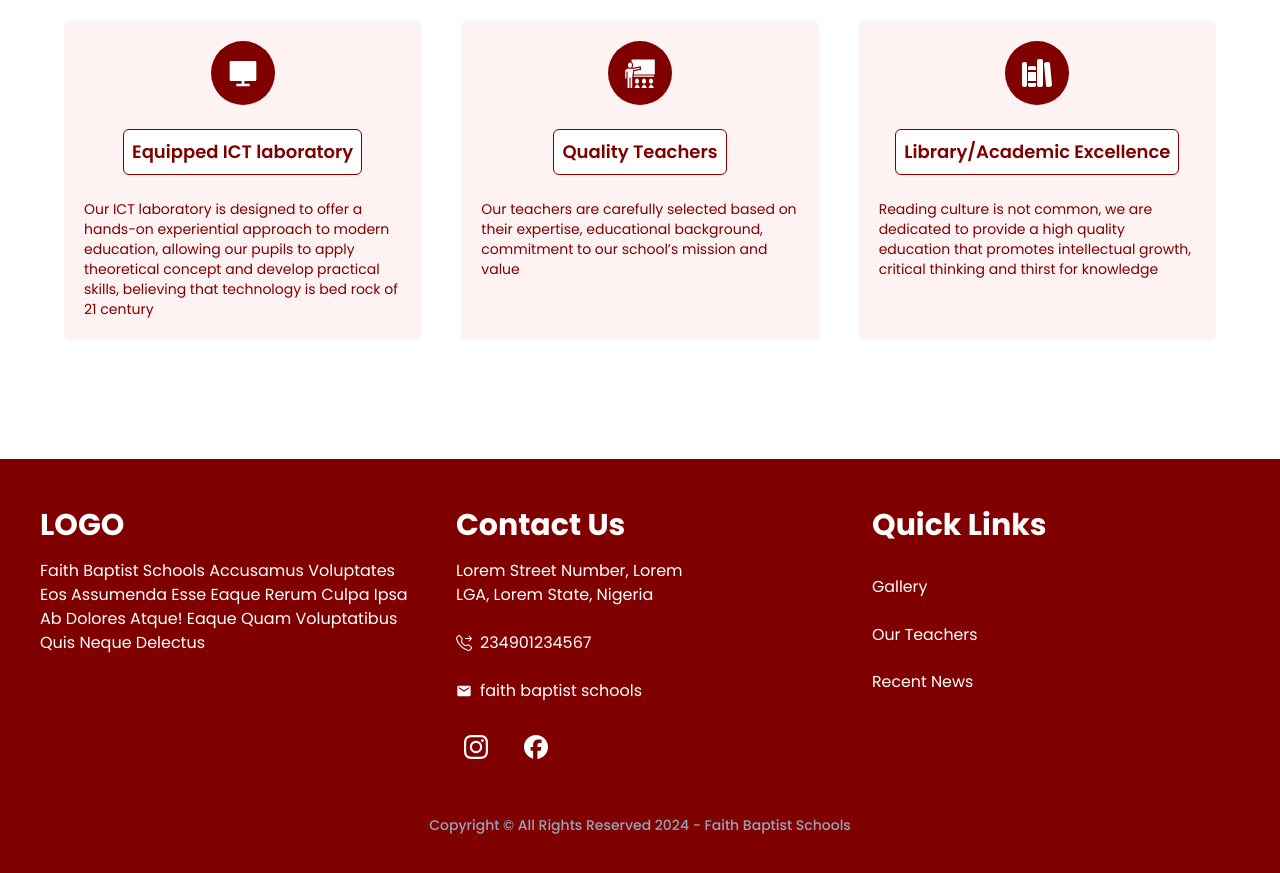
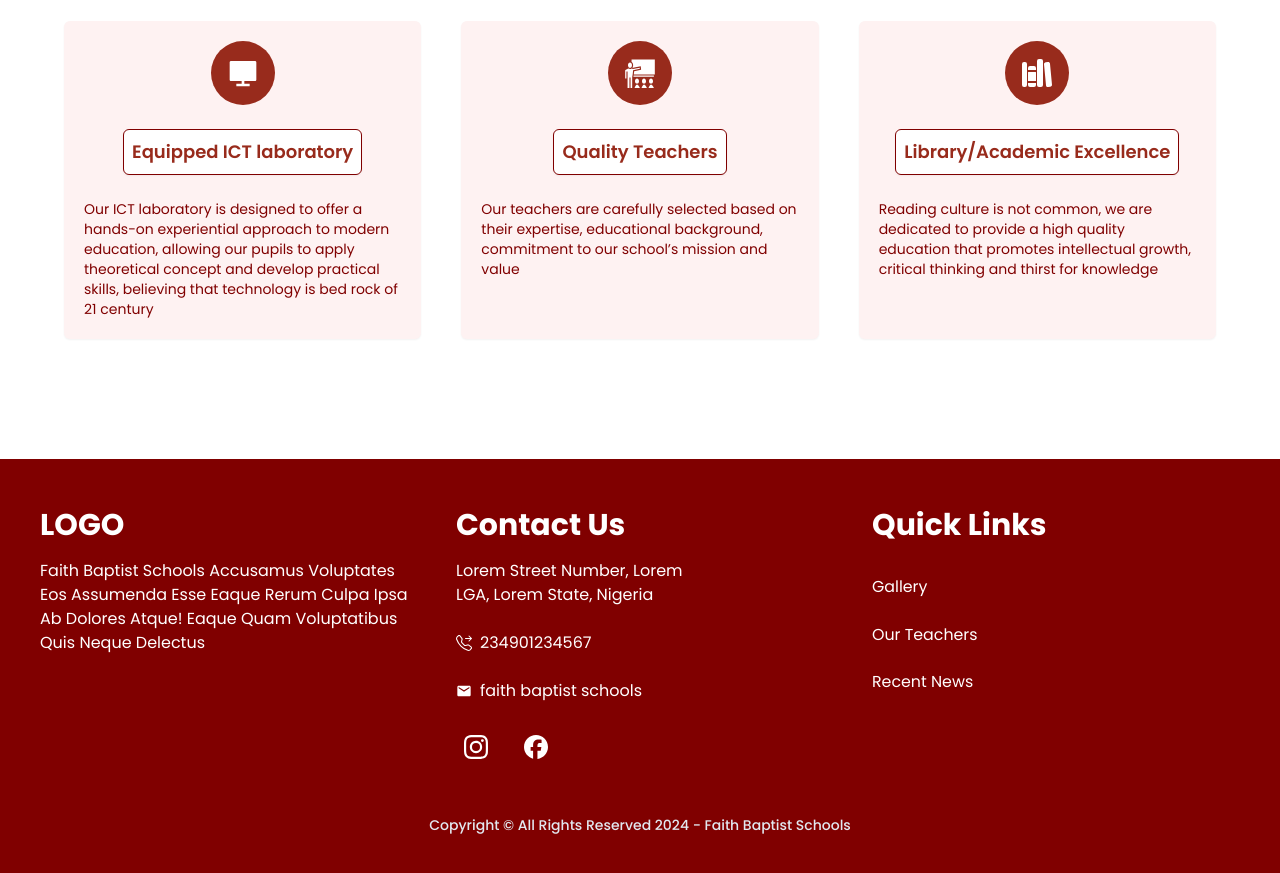
Before and after one commit to Nathaniyell/faithbaptist, a Next.js app: page / in a window 1280 px wide. Shown: the part 1240-2113 px from the top of the page. Built offline with nearby package versions, Linux system fonts and the light colour scheme.

Commit message:
update Card.tsx and Footer.tsx

```diff
--- a/src/components/card/Card.tsx
+++ b/src/components/card/Card.tsx
@@ -10,9 +10,9 @@ interface cardTypeProps{
 
 const Card = ({title, icon,description}: cardTypeProps) => {
   return (
-    <AnimatedContainer className='bg-red-50 text-black flex flex-col gap-6 rounded-md p-5 shadow-sm'>
-        <span className='bg-primary self-center hover:bg-white hover:text-primary transition-all ease-linear duration-150 text-white rounded-full h-16 w-16 grid place-items-center'>{icon}</span>
-        <h4 className='self-center font-semibold text-lg text-primary rounded-md shadow-sm p-2 bg-white border border-primary'>{title}</h4>
+    <AnimatedContainer className='bg-red-50 cursor-pointer hover:bg-red-200 transition-all ease-in-out duration-150 group flex flex-col gap-6 rounded-md p-5 shadow-sm'>
+        <span className='bg-primary2 self-center group-hover:border-primary group-hover:border group-hover:bg-white group-hover:text-primary2 transition-all ease-linear duration-150 text-white rounded-full h-16 w-16 grid place-items-center'>{icon}</span>
+        <h4 className='self-center font-semibold text-lg text-primary2 rounded-md shadow-sm p-2 bg-white border border-primary'>{title}</h4>
         <p className='text-sm text-primary'>{description}</p>
     </AnimatedContainer>
   )
--- a/src/components/footer/Footer.tsx
+++ b/src/components/footer/Footer.tsx
@@ -124,11 +124,9 @@ function Footer() {
 
           <QuickLinkComp heading="quick links" linksArray={quickLinks} />
         </aside>
-
         {/* footer bottom */}
-
         <div className="mt-2 mb-10">
-          <p className="capitalize text-sm sm:text-sm text-center font-medium text-slate-400">
+          <p className="capitalize text-sm sm:text-sm text-center font-medium text-slate-200">
             <span>Copyright &copy; All rights reserved {year}</span> - <span>{schoolName}</span>
           </p>
         </div>
@@ -136,7 +134,7 @@ function Footer() {
       <button
         onClick={moveTop}
         className={`${isMoveToVisible ? "scale-100 opacity-100" : "scale-0 opacity-0"
-          } fixed bottom-5 right-5 bg-white hover:bg-opacity-70 text-primary p-2 rounded-full z-[10000] outline-0 transition-all duration-300`}
+          } fixed bottom-5 right-5 bg-primary2 hover:bg-opacity-70 text-white p-2 rounded-full z-[10000] outline-0 transition-all duration-300`}
       >
         <BsArrowBarUp className="text-2xl" />
       </button>
```
